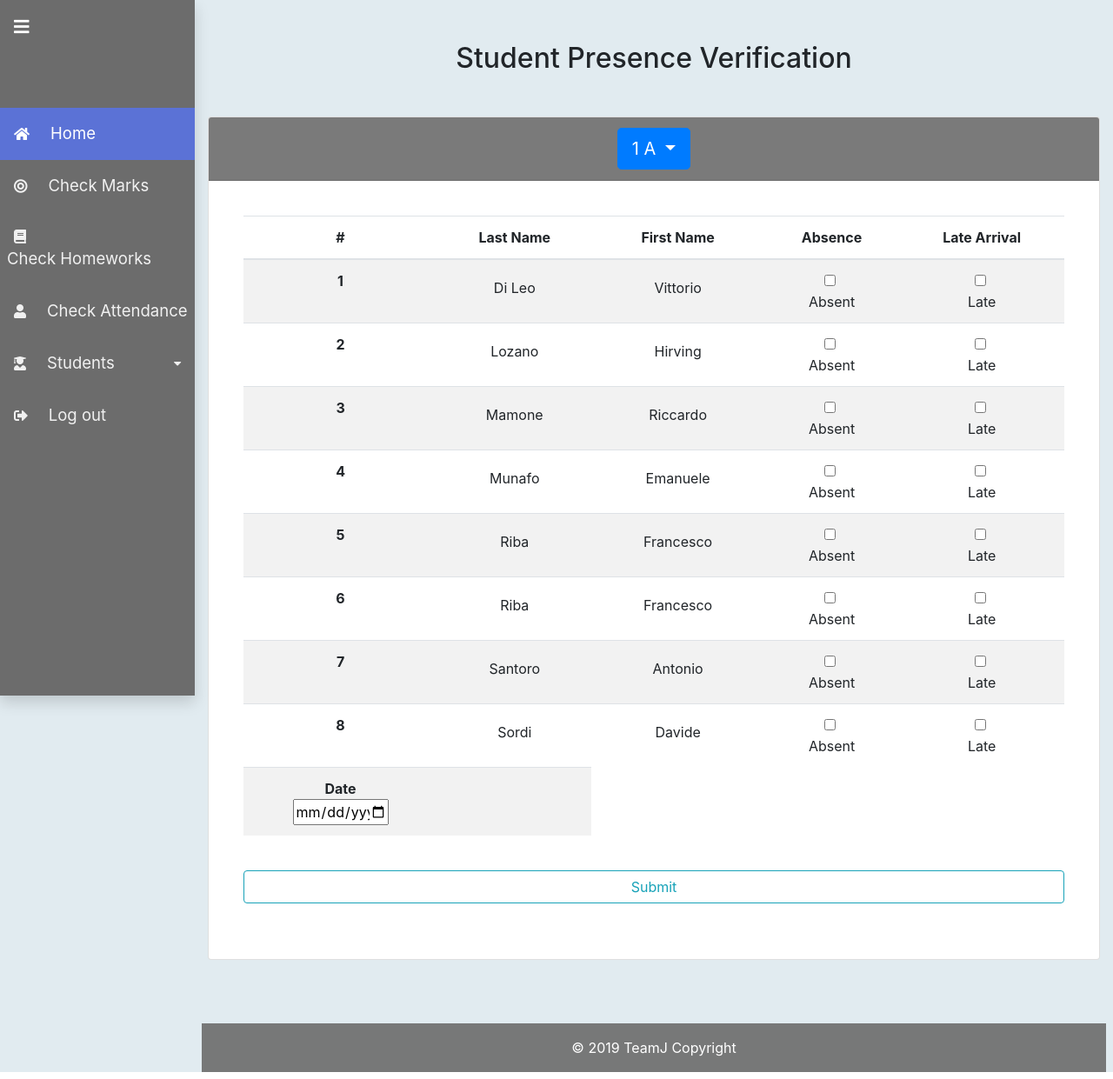
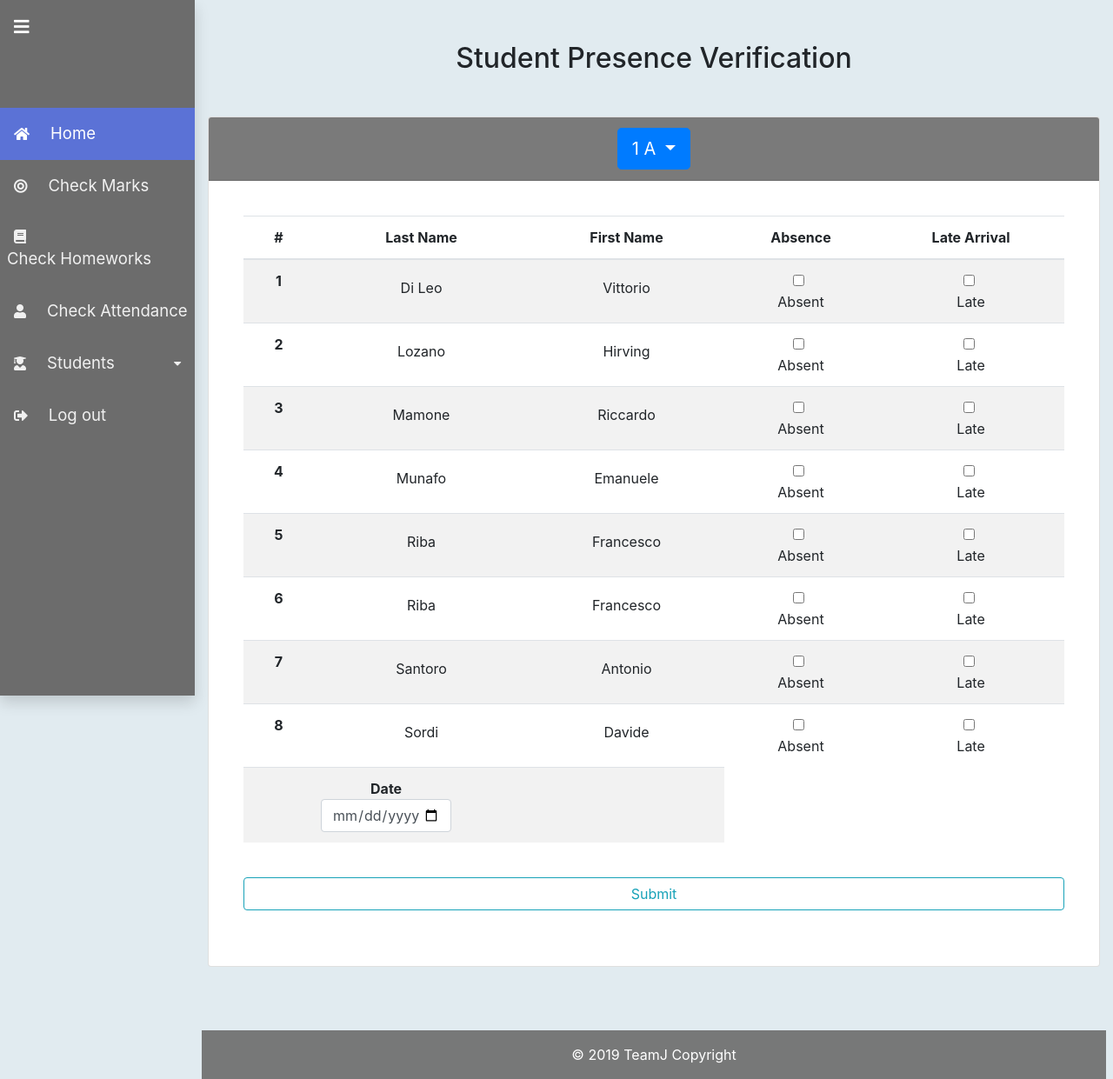
Before and after one commit to sordinho/Group-J---Digital-Student-Record, a PHP site: page /usergroup/teacher/addAbsence.php?classID=1 in a window 1280 px wide. Shown: the whole page at 87% size. Run offline with PHP 8.4, Linux system fonts and the light colour scheme; a user stored in the database is signed in; data comes from the database, SQL or seed files in the repository; data that the repository does not hold is empty; a stand-in replaces the project's code that opens the database connection; some libraries are stand-ins or nearby versions.

Commit message:
Fix graphic issue with date field

```diff
--- a/usergroup/teacher/addAbsence.php
+++ b/usergroup/teacher/addAbsence.php
@@ -128,10 +128,10 @@ OUT;
         }
         // Add date field
         $table_content .= ' <tr>
-                                    <th>
+                                    <th colspan="2">
                                     <div class="col-xs-12">
                                         <label for="date">Date</label>
-                                        <input type="date" id="date" style="width: 110px;" name="date">
+                                        <input type="date" id="date" class="form-control" style="width: 150px;" name="date">
                                     </div>
                                     </th>
                                     <th>
```
